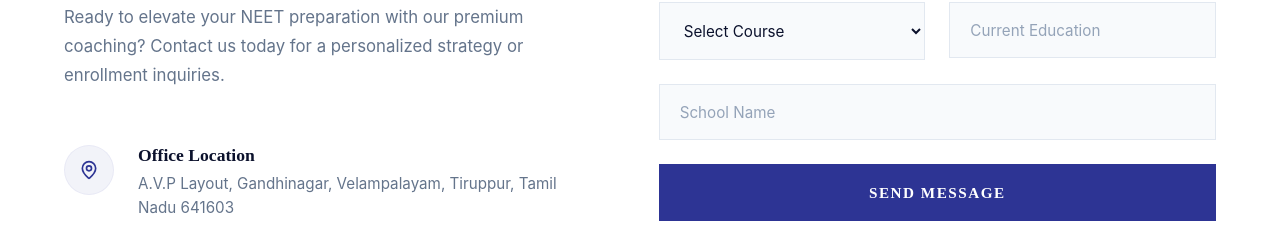
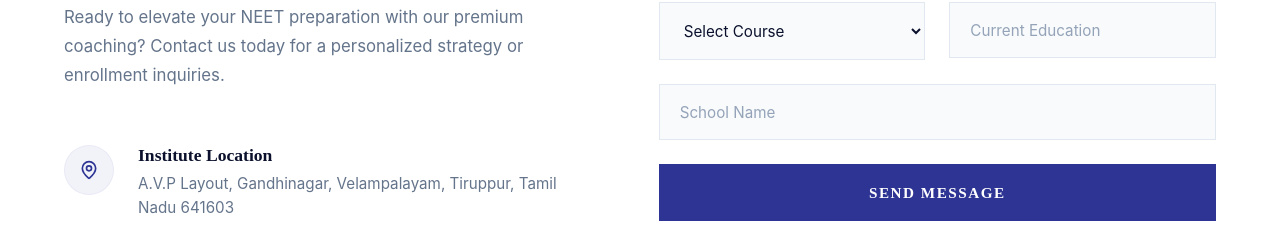
Before and after one commit to KungumapriyaaMKP/TAW-TUP, a React (Vite) app: page / in a window 1280 px wide. Shown: the part 9664-9899 px from the top of the page. Built offline with nearby package versions, Linux system fonts and the light colour scheme; a web font is replaced by a local one.

Commit message:
Update location header label to Institute Location for brand correctness

```diff
--- a/src/pages/Contact.jsx
+++ b/src/pages/Contact.jsx
@@ -111,7 +111,7 @@ const Contact = () => {
                   <MapPin size={20} />
                 </div>
                 <div className="contact-details-exact">
-                  <h4>Office Location</h4>
+                  <h4>Institute Location</h4>
                   <p>A.V.P Layout, Gandhinagar, Velampalayam, Tiruppur, Tamil Nadu 641603</p>
                 </div>
               </div>
```
